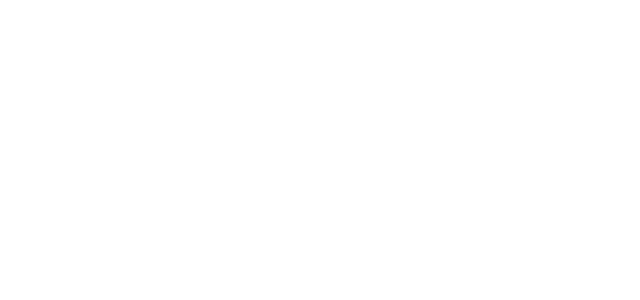
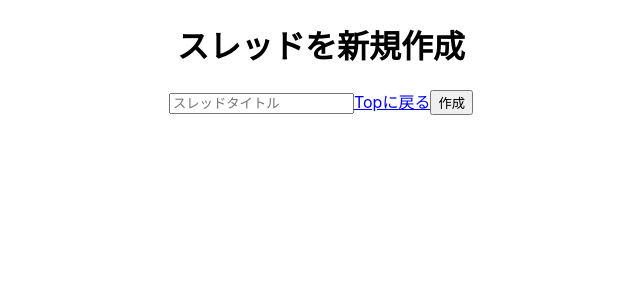
Before and after one commit to uriuriboo/react-bulletin-board, a React (Create React App) app: page /thread/new in a window 1280 px wide. Before the commit this address had no page. Shown: the top 300 px of the page, without its empty margins (319-959 px from the left). Built offline with nearby package versions, Linux system fonts and the light colour scheme.

Commit message:
スレッド作成画面のパスを修正

```diff
--- a/src/App.js
+++ b/src/App.js
@@ -11,7 +11,7 @@ function App() {
     <div className="App">
       <Routes>
         <Route path='/' element={<Home />} />
-        <Route path='/create_thread' element={<CreateThread />} />
+        <Route path='/thread/new' element={<CreateThread />} />
           <Route path='/thread' element={<Thread />} />
       </Routes>
     </div>
```
